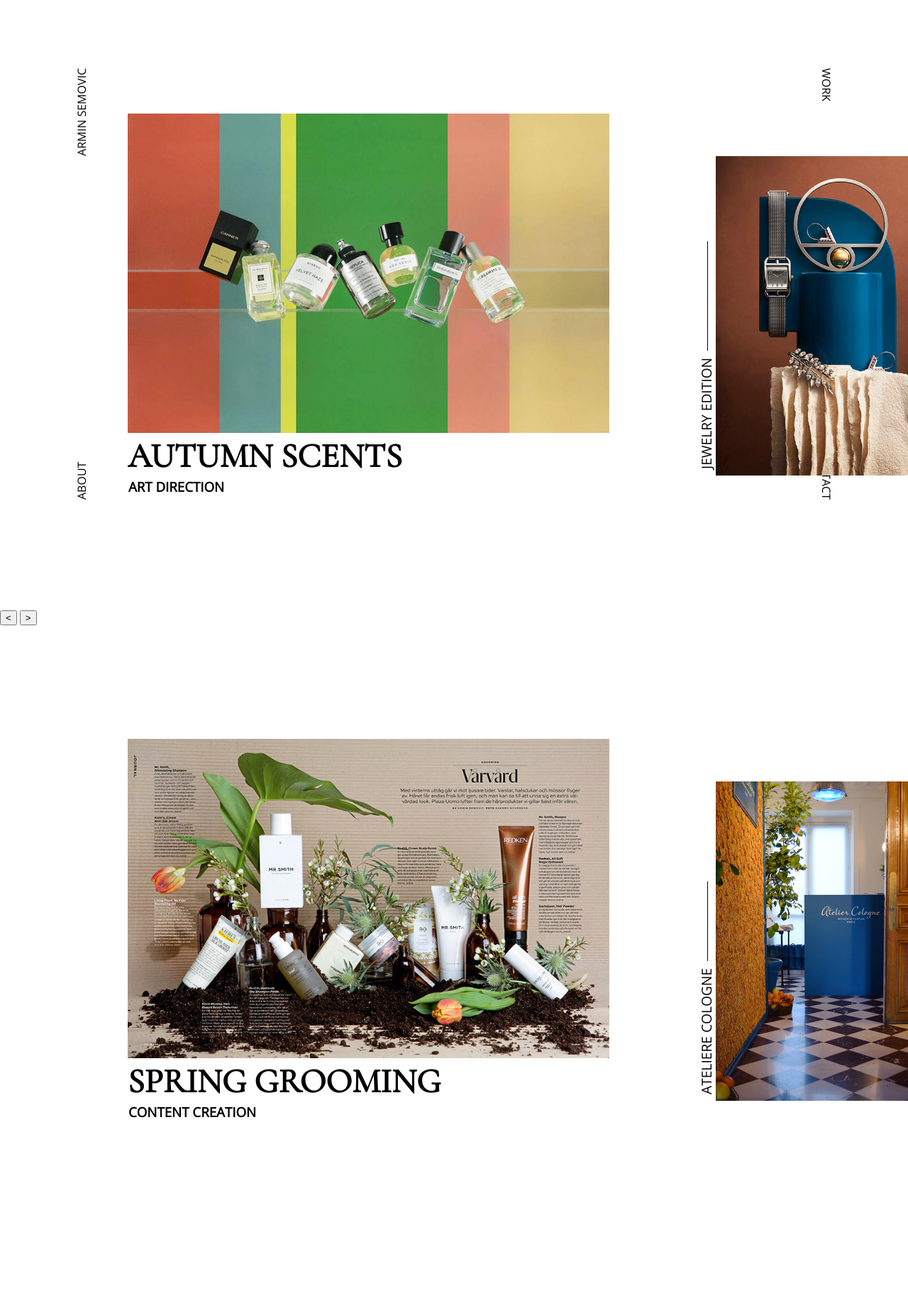
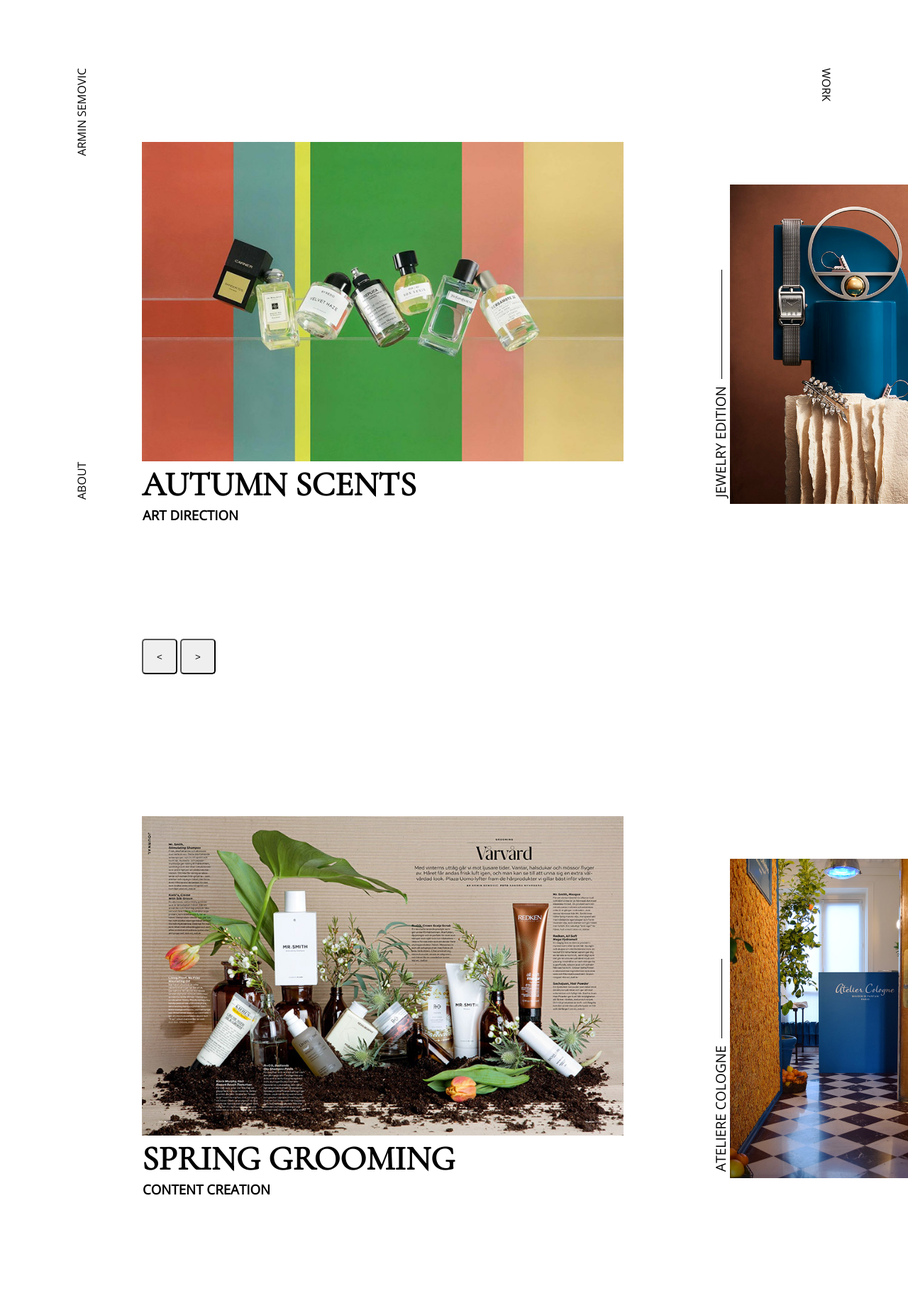
Before and after one commit to Lunasdude/ArminSemovic_portfolio, a PHP site: page /work.html in a window 1280 px wide. Shown: the whole page at 71% size. Before the commit the page ends 1575 px from the top, so only its background shows below. Run offline with PHP 8.4, Linux system fonts and the light colour scheme; some libraries are stand-ins or nearby versions.

Commit message:
Tweaks to ready for toggle jquery

```diff
--- a/css/style.css
+++ b/css/style.css
@@ -31,7 +31,7 @@
   display: none;
   flex-direction: column;
   font-size: 4rem;
-  margin-top: 35vh;
+  margin: 35vh 0;
   text-align: center;
   width: 100%;
 }
@@ -152,8 +152,8 @@
   display: none;
   flex-wrap: nowrap;
   height: 560px;
-  overflow-x: auto;
-  margin: 160px 0 140px 180px;
+  overflow-x: hidden;
+  margin: 200px 0 140px;
 }
 .gallery .gallery-caption {
   bottom: 170px;
@@ -175,6 +175,9 @@
 .gallery .gallery-image img {
   height: 100%;
 }
+.gallery .gallery-image:first-of-type {
+  padding-left: 200px;
+}
 .gallery .gallery-image:last-of-type {
   padding-right: 200px;
 }
@@ -194,7 +197,7 @@
   font-size: 1.2rem;
   padding: 1rem 0.8rem;
 }
-.navbar-mobile .hamburger {
+.navbar-mobile #hamburger {
   filter: invert(1);
   height: 70px;
   width: 70px;
@@ -204,8 +207,17 @@
 .navbar-mobile.light {
   background-color: white;
 }
-.navbar-mobile.light .hamburger {
+.navbar-mobile.light #hamburger {
   filter: invert(0);
+}
+
+#navbar-mobile-expansion {
+  display: none;
+  width: 100%;
+}
+#navbar-mobile-expansion li {
+  background-color: black;
+  height: 100px;
 }
 
 .navbar-desktop {
@@ -243,6 +255,15 @@
   bottom: 160px;
   right: 40px;
   text-align: right;
+}
+
+.scroll-buttons {
+  margin-left: 200px;
+}
+.scroll-buttons button {
+  border-radius: 5px;
+  height: 50px;
+  width: 50px;
 }
 
 body {
--- a/js/script.js
+++ b/js/script.js
@@ -1,9 +1,13 @@
 $(document).ready(function(){
-  var target = null;
+  var target = "#gallery1";
 
   $(window).scroll(function(){
     var scrollFromTop = parseInt($(window).scrollTop());
-    if (scrollFromTop < 300) { target = "#gallery1"; }else{ target = "#gallery2"; }
+    if (scrollFromTop < 300) {
+      target = "#gallery1";
+    }else{
+      target = "#gallery2";
+    }
   });
 
   $('#right-button').click(function() {
@@ -12,7 +16,6 @@
       scrollLeft: "+=350px"
     }, "slow");
   });
-
   $('#left-button').click(function() {
     event.preventDefault();
     $(target).animate({
--- /dev/null
+++ b/sass/_buttons.scss
@@ -0,0 +1,8 @@
+.scroll-buttons{
+  margin-left: 200px;
+  button{
+    border-radius: 5px;
+    height: 50px;
+    width: 50px;
+  }
+}
--- a/sass/_images.scss
+++ b/sass/_images.scss
@@ -42,8 +42,8 @@
   display: none;
   flex-wrap: nowrap;
   height: 560px;
-  overflow-x: auto;
-  margin: 160px 0 140px 180px;
+  overflow-x: hidden;
+  margin: 200px 0 140px;
   .gallery-caption{
     bottom: 170px;
     display: inline;
@@ -59,10 +59,14 @@
     flex: 0 0 auto;
     height: 450px;
     margin-right: 150px;
-    position: relative;
+    position: relative; //This is the only way I can make the captions align. Sadly it results in links being covered by images
     img{
       height: 100%;
     }
+  }
+
+  .gallery-image:first-of-type{
+    padding-left: 200px;
   }
   .gallery-image:last-of-type{
     padding-right: 200px;
--- a/sass/_navbar.scss
+++ b/sass/_navbar.scss
@@ -9,7 +9,7 @@
     font-size: 1.2rem;
     padding: 1rem 0.8rem;
   }
-  .hamburger{
+  #hamburger{
     filter: invert(1);
     height: 70px;
     width: 70px;
@@ -17,14 +17,23 @@
   }
 }.navbar-mobile.light{
   background-color: white;
-  .hamburger{
+  #hamburger{
     filter: invert(0);
   }
 }
 
+#navbar-mobile-expansion{
+  display: none;
+  width: 100%;
+  li{
+    background-color: black;
+    height: 100px;
+  }
+}
+
+
 .navbar-desktop{
   display: none;
-
   div{
     margin: 0;
     position: fixed;
--- a/sass/_typography.scss
+++ b/sass/_typography.scss
@@ -32,7 +32,7 @@
   display: none;
   flex-direction: column;
   font-size: 4rem;
-  margin-top: 35vh;
+  margin: 35vh 0;
   text-align: center;
   width: 100%;
   .subsplash{
--- a/sass/style.scss
+++ b/sass/style.scss
@@ -1,6 +1,7 @@
 @import 'typography';
 @import 'images';
 @import 'navbar';
+@import 'buttons';
 
 body{
   margin: 0;
--- a/work.html
+++ b/work.html
@@ -23,7 +23,7 @@
         <h1>A.S.</h1>
       </div>
 
-      <div class="hamburger">
+      <div id="hamburger">
         <object type="image/svg+xml" data="svg/hamburger_nav.svg">Your browser does not support SVGs</object>
       </div>
     </div>
```
Also changed, not shown: index.html (+10 -1 lines), 1 other file.
